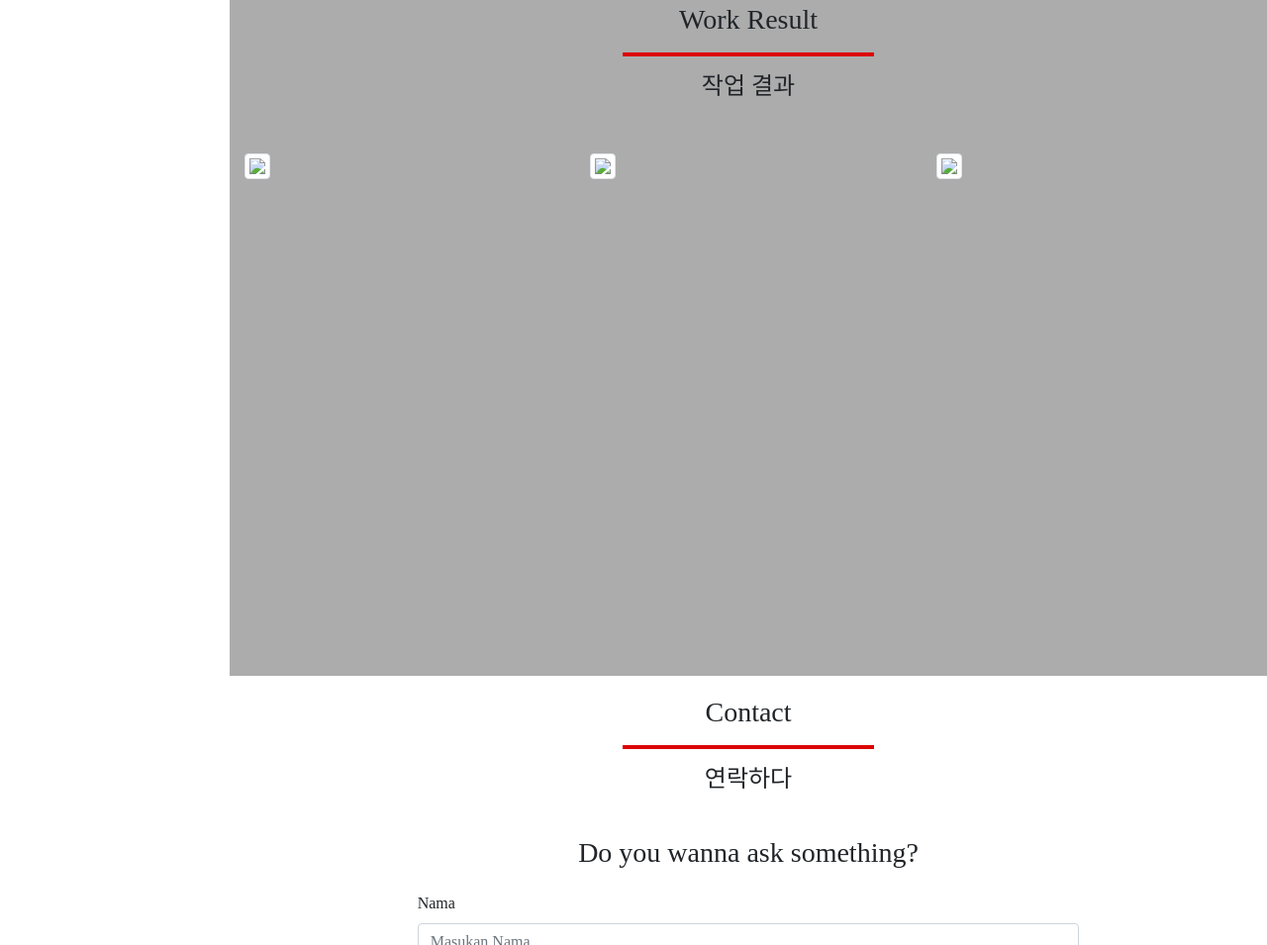
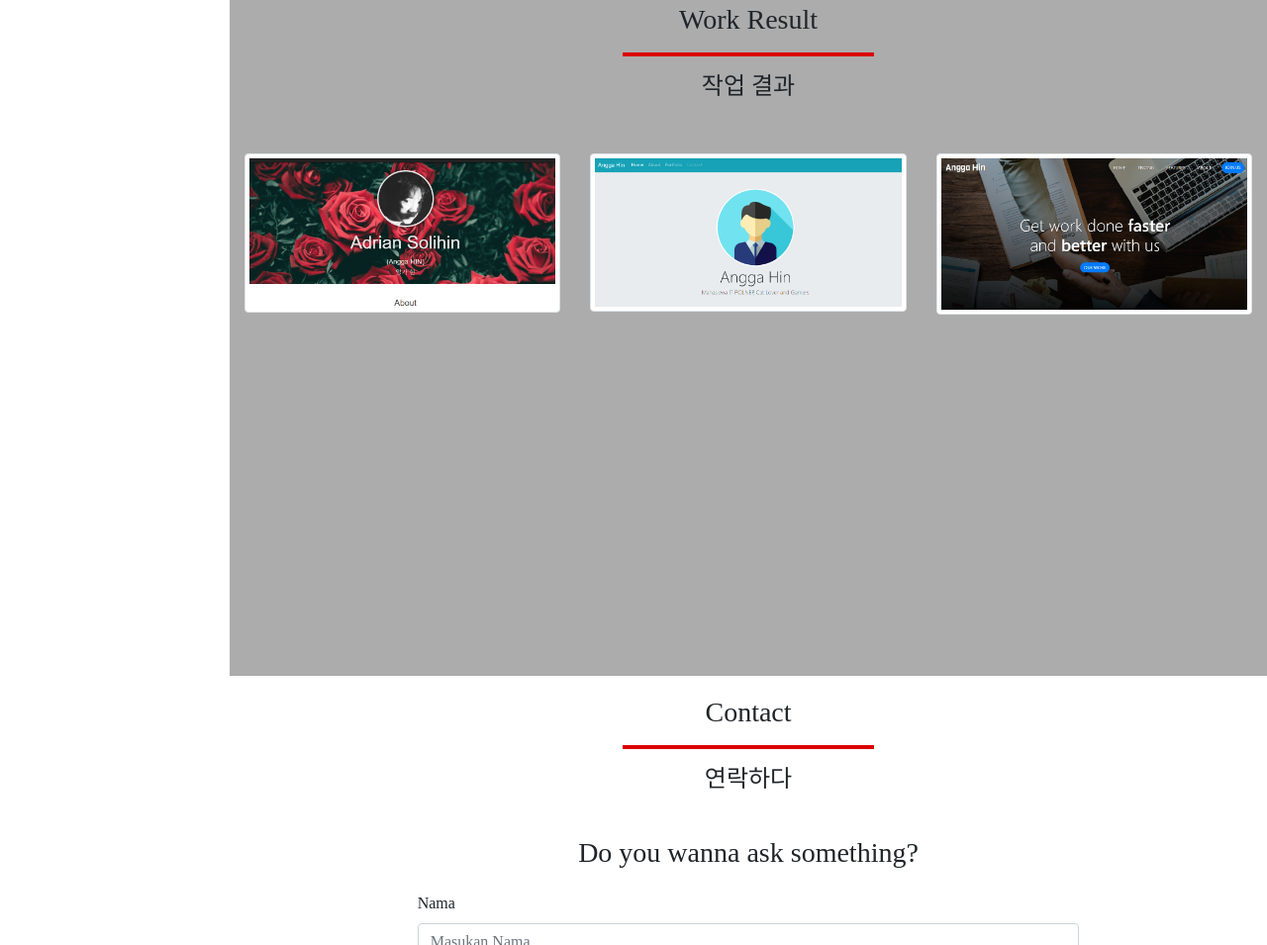
Before and after one commit to AdrianSolihin/AdrianSolihin.github.io, a plain HTML site: page index.html in a window 1280 px wide. Shown: the part 2924-3879 px from the top of the page at 99% size. Drawn offline with nearby package versions, Linux system fonts and the light colour scheme; a web font is replaced by a local one.

Commit message:
Update index.html

```diff
--- a/index.html
+++ b/index.html
@@ -211,13 +211,13 @@
                 </div>
                 <div class="row justify-content-center">
                     <div class="col-lg">
-                        <a href="https://students.ti.elektro.polnep.ac.id/~m1916084/Latihan1/index.html"><img src="img/L1.png" class="img-thumbnail"></a>
+                        <a href="https://students.ti.elektro.polnep.ac.id/~m1916084/Latihan1/index.html"><img src="img/L1.jpeg" class="img-thumbnail"></a>
                     </div>
                     <div class="col-lg">
-                        <a href="https://students.ti.elektro.polnep.ac.id/~m1916084/Latihan2/index.html"><img src="img/L2.png" class="img-thumbnail"></a>
+                        <a href="https://students.ti.elektro.polnep.ac.id/~m1916084/Latihan2/index.html"><img src="img/L2.jpeg" class="img-thumbnail"></a>
                     </div>
                     <div class="col-lg">
-                        <a href="https://students.ti.elektro.polnep.ac.id/~m1916084/Latihan3/index.html"><img src="img/L3.png" class="img-thumbnail"></a>
+                        <a href="https://students.ti.elektro.polnep.ac.id/~m1916084/Latihan3/index.html"><img src="img/L3.jpeg" class="img-thumbnail"></a>
                     </div>
                 </div>
             </div>
```
